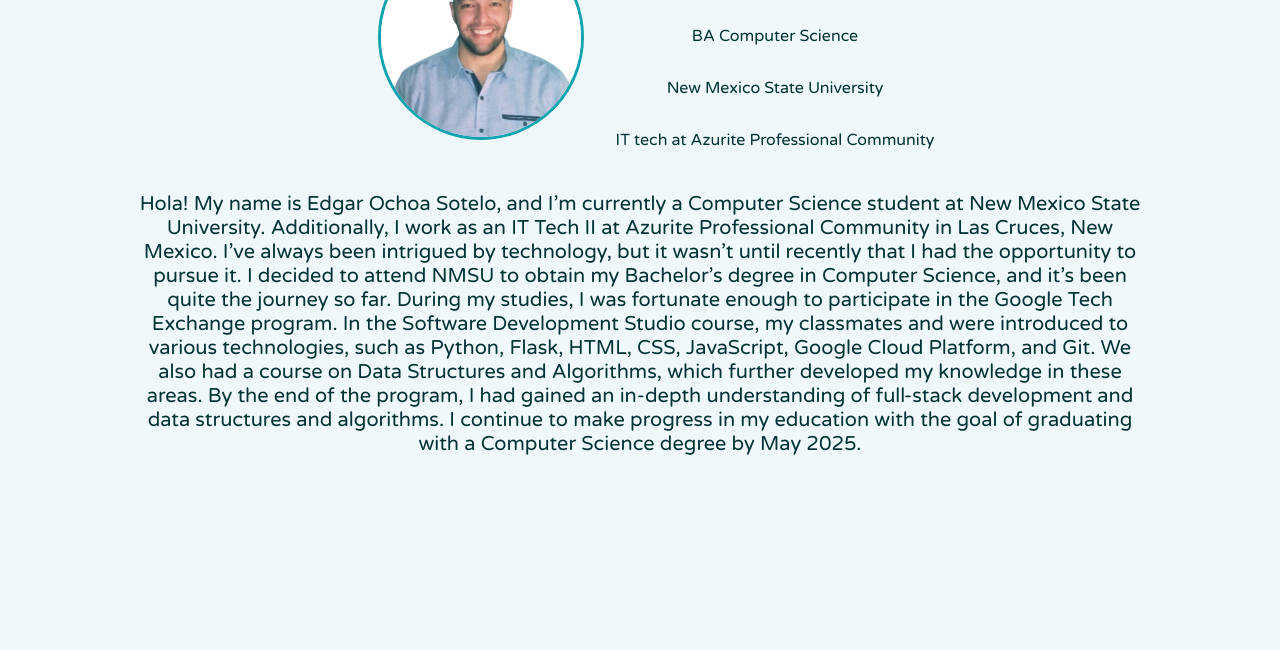
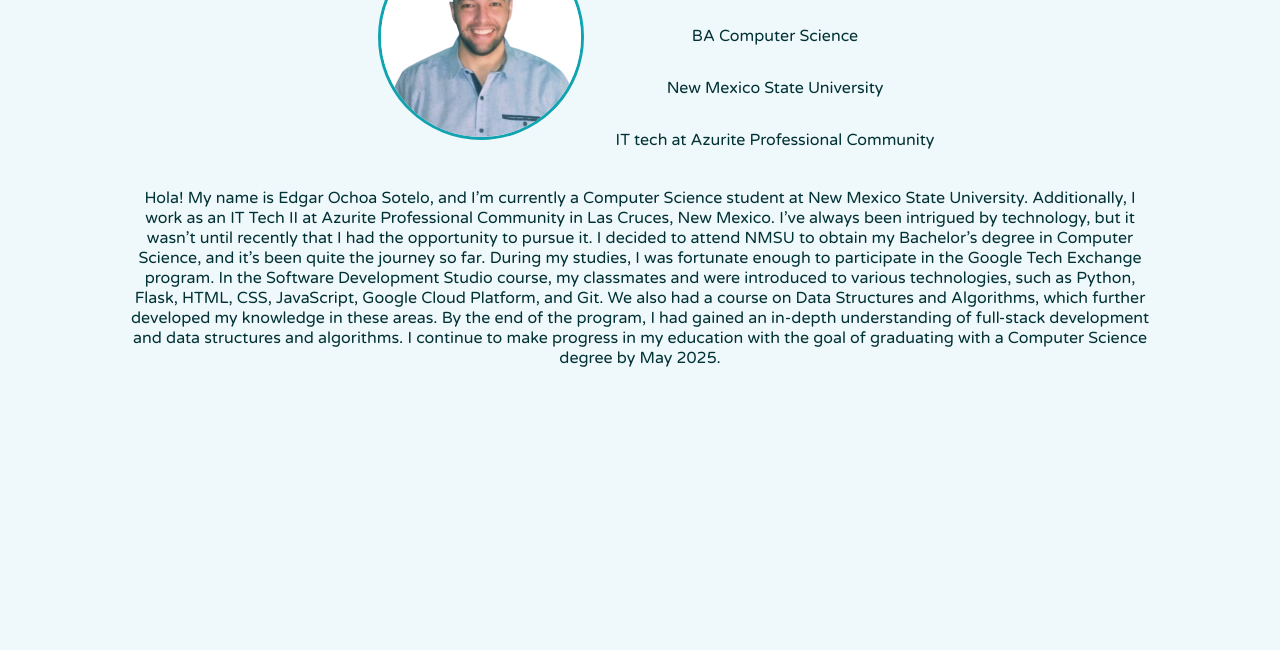
Before and after one commit to edgar-ochoa/edgar-ochoa.github.io, a plain HTML site: page index.html in a window 1280 px wide. Shown: the part 150-800 px from the top of the page. Drawn offline with Linux system fonts and the light colour scheme.

Commit message:
set font size to 1em

```diff
--- a/styles.css
+++ b/styles.css
@@ -7,14 +7,6 @@
     --teal: #0FA4AF;
     --light-teal: #AFDDE5;
     --lightest-teal: #eff8fa;
-}
-
-/* font classes */
-.varela-round-regular {
-    font-family: "Varela Round", serif;
-    font-weight: 400;
-    font-style: normal;
-    color: var(--dark-green);
 }
 
 
@@ -90,6 +82,15 @@
 .footer img {
     max-width: 40px;
     height: auto;
+}
+
+/* font classes */
+.varela-round-regular {
+    font-family: "Varela Round", serif;
+    font-weight: 400;
+    font-style: normal;
+    color: var(--dark-green);
+    font-size: 1em;
 }
 
 .contactInfo img {
@@ -177,10 +178,6 @@
         flex-direction: row;
     }
 
-    #intro-p {
-        font-size: 1.25rem;
-    }
-
     #name {
         text-align: left;
         font-size: 2rem;
```
